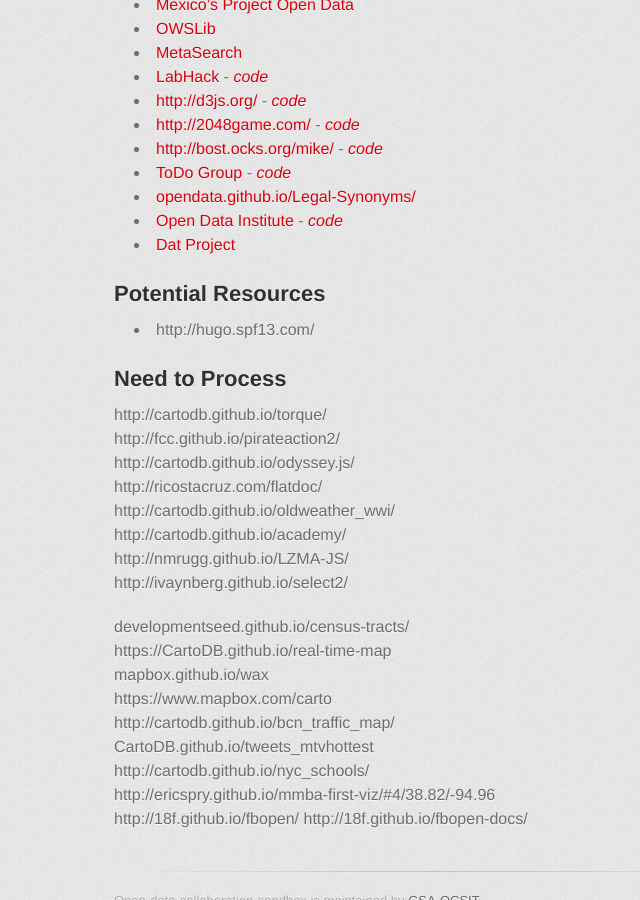
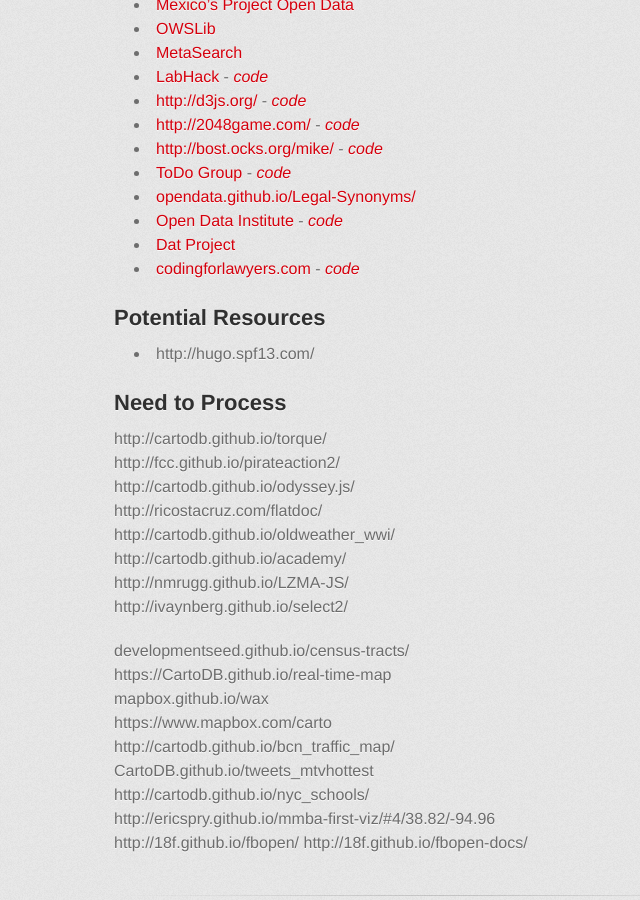
Before and after one commit to GSA/Open-Data-Collaboration-Sandbox, a Jekyll site: the page built from website_examples.md, in a window 1280 px wide and 900 px high, scrolled down 2374 px. Shown: the whole window, without its empty margins (216-856 px from the left). Built offline with Jekyll 4.4.1, drawn with Linux system fonts in a browser that asks for light colours; some web fonts are replaced.

Commit message:
Update website_examples.md

```diff
--- a/website_examples.md
+++ b/website_examples.md
@@ -106,6 +106,7 @@
 * [opendata.github.io/Legal-Synonyms/](http://opendata.github.io/Legal-Synonyms/)
 * [Open Data Institute](https://usodi.org/) - *[code](https://github.com/opendata/usodi.org)*
 * [Dat Project](http://datproject.github.io/website/)
+* [codingforlawyers.com](http://codingforlawyers.com/) - *[code](https://github.com/vzvenyach/codingforlawyers)*
 
 
 
```
